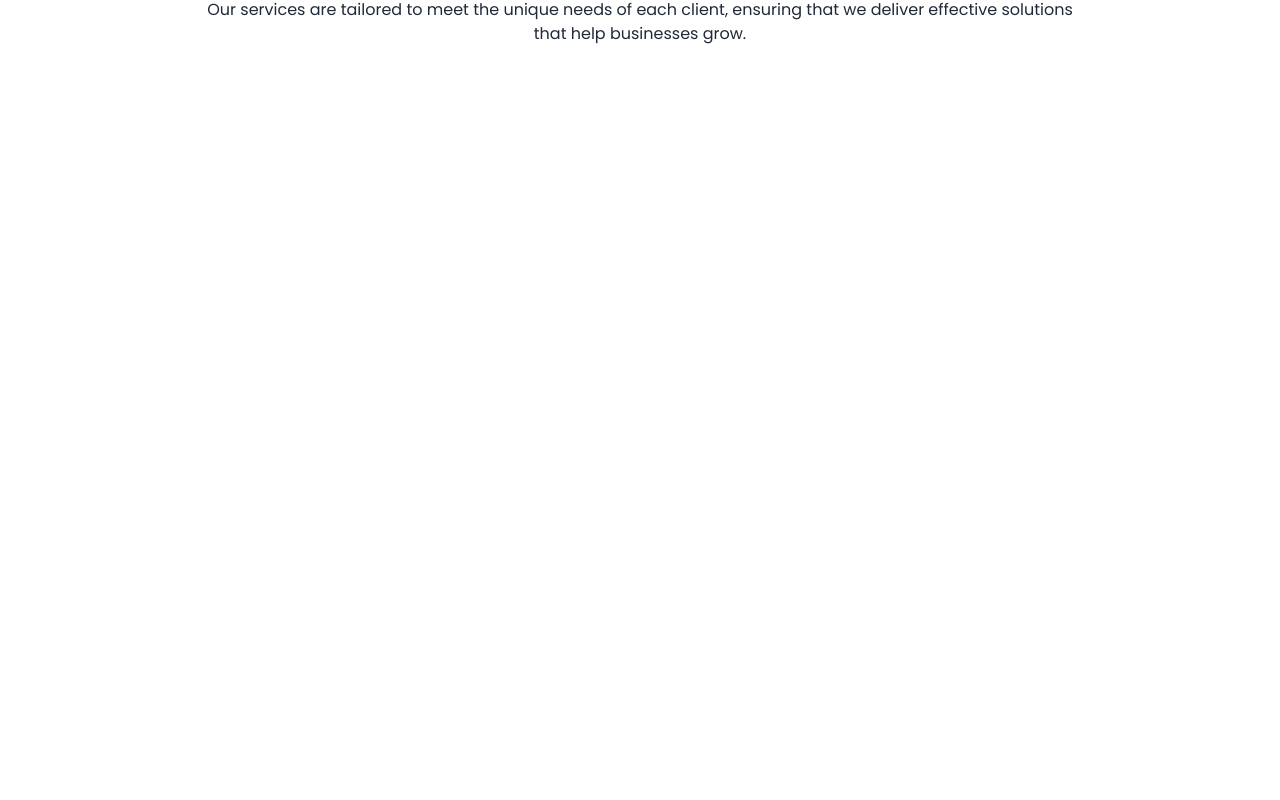
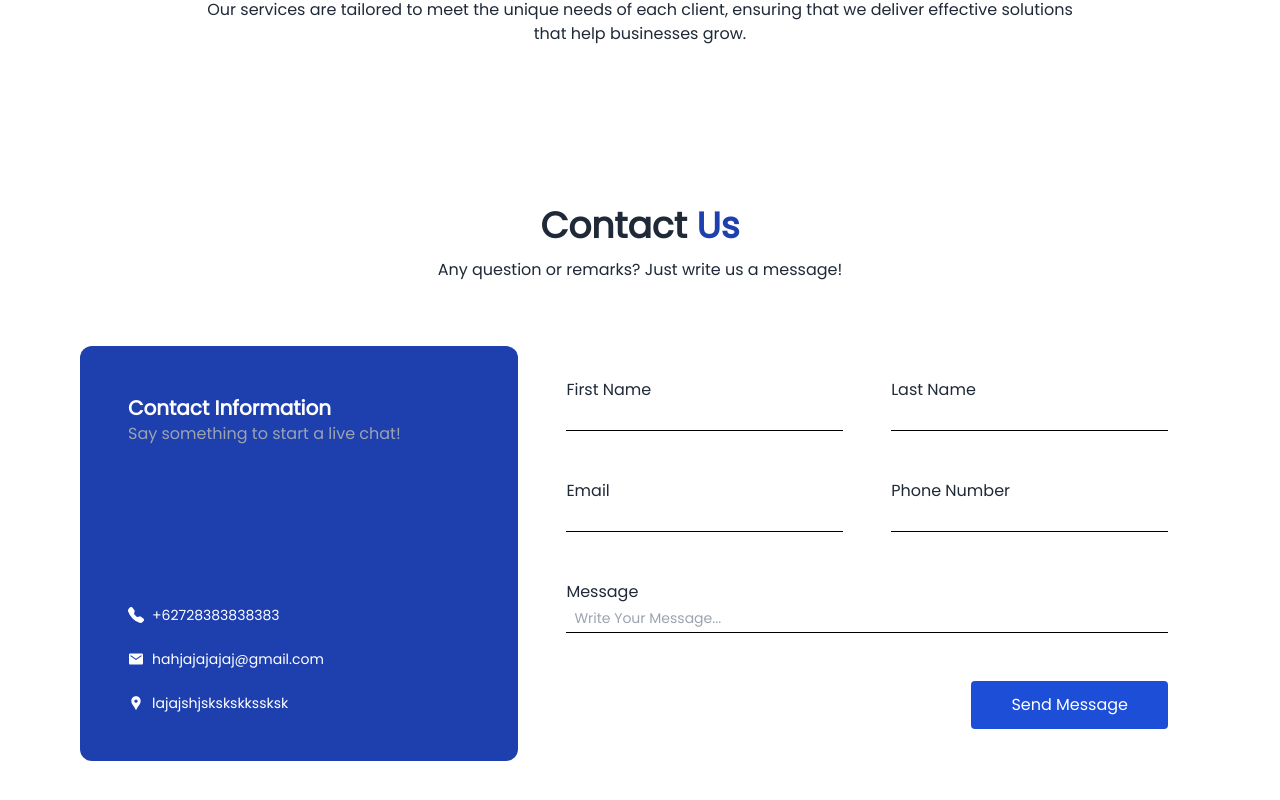
Before and after one commit to HafizhKurniawan26/CreativeSite_Project, a React (Vite) app: page / in a window 1280 px wide. Shown: the part 1908-2708 px from the top of the page. Before the commit the page ends 2114 px from the top, so only its background shows below. Built offline with nearby package versions, Linux system fonts and the light colour scheme.

Commit message:
Form Input

```diff
--- a/package.json
+++ b/package.json
@@ -12,7 +12,9 @@
   "dependencies": {
     "@fontsource/poppins": "^5.1.0",
     "react": "^18.3.1",
-    "react-dom": "^18.3.1"
+    "react-dom": "^18.3.1",
+    "react-hook-form": "^7.54.2",
+    "react-icons": "^5.4.0"
   },
   "devDependencies": {
     "@eslint/js": "^9.13.0",
--- a/src/App.jsx
+++ b/src/App.jsx
@@ -1,8 +1,12 @@
-import Navbar from "./components/Navbar";
+import Navbar from "./components/navbar/Navbar";
 import Jumbotron from "./assets/images/Jumbotron.png";
 import AboutCompany from "./assets/images/AboutCompany.png";
 import { datas, foundedClients } from "./data/datas";
 import "@fontsource/poppins";
+import { BsFillTelephoneFill } from "react-icons/bs";
+import { IoMdMail } from "react-icons/io";
+import { MdLocationPin } from "react-icons/md";
+import FormData from "./components/form/FormData";
 
 export default function App() {
   return (
@@ -77,6 +81,55 @@ export default function App() {
           grow.
         </h3>
       </section>
+
+      {/* Contact Us */}
+      <section className="mb-20">
+        <div>
+          <div className="flex flex-col gap-3">
+            <h1 className="text-4xl font-bold text-center">
+              Contact <span className="text-blue-800">Us</span>
+            </h1>
+            <h3 className="text-center">
+              Any question or remarks? Just write us a message!
+            </h3>
+          </div>
+
+          <div className="grid grid-cols-5 gap-4 mt-16">
+            <div className="flex flex-col bg-blue-800 col-span-2 p-12 rounded-xl  justify-between">
+              {/* Header */}
+              <div>
+                <h1 className="text-xl font-bold text-white">
+                  Contact Information
+                </h1>
+                <p className="text-gray-400">
+                  Say something to start a live chat!
+                </p>
+              </div>
+
+              <div className="flex flex-col gap-6">
+                <div className="flex text-white gap-2 items-center">
+                  <BsFillTelephoneFill />
+                  <p className="text-sm">+62728383838383</p>
+                </div>
+
+                <div className="flex text-white gap-2 items-center">
+                  <IoMdMail />
+                  <p className="text-sm">hahjajajajaj@gmail.com</p>
+                </div>
+
+                <div className="flex text-white gap-2 items-center">
+                  <MdLocationPin />
+                  <p className="text-sm">lajajshjskskskkssksk</p>
+                </div>
+              </div>
+            </div>
+
+            <div className="col-span-3">
+              <FormData />
+            </div>
+          </div>
+        </div>
+      </section>
     </main>
   );
 }
--- a/src/components/Navbar.jsx
+++ /dev/null
@@ -1,99 +0,0 @@
-import React from "react";
-import Logo from "../assets/images/Logo.png";
-
-const Navbar = () => {
-  const scrollToSection = (id) => {
-    const section = document.getElementById(id);
-    if (section) {
-      section.scrollIntoView({
-        behavior: "smooth",
-        block: "center",
-      });
-    }
-  };
-
-  return (
-    <nav className="flex justify-between my-6">
-      <a href="" className="flex items-center gap-2">
-        <img src={Logo} alt="Logo" className="h-8" />
-        <h1 className="text-xl font-semibold">
-          Creative<span className="text-blue-700">Site</span>
-        </h1>
-      </a>
-      <div>
-        <ul className="flex gap-8">
-          <li>
-            <a
-              href=""
-              className="hover:underline hover:underline-offset-4 hover:text-blue-800"
-              onClick={(e) => {
-                e.preventDefault();
-                scrollToSection("home");
-              }}
-            >
-              Home
-            </a>
-          </li>
-          <li>
-            <a
-              href="#about"
-              className="hover:underline hover:underline-offset-4 hover:text-blue-800"
-              onClick={(e) => {
-                e.preventDefault();
-                scrollToSection("about");
-              }}
-            >
-              About
-            </a>
-          </li>
-          <li>
-            <a
-              href="#services"
-              className="hover:underline hover:underline-offset-4 hover:text-blue-800"
-              onClick={(e) => {
-                e.preventDefault();
-                scrollToSection("services");
-              }}
-            >
-              Services
-            </a>
-          </li>
-          <li>
-            <a
-              href=""
-              className="hover:underline hover:underline-offset-4 hover:text-blue-800"
-            >
-              Our Customer
-            </a>
-          </li>
-          <li>
-            <a
-              href=""
-              className="hover:underline hover:underline-offset-4 hover:text-blue-800"
-            >
-              Team
-            </a>
-          </li>
-          <li>
-            <a
-              href=""
-              className="hover:underline hover:underline-offset-4 hover:text-blue-800"
-            >
-              Career
-            </a>
-          </li>
-          <li>
-            <a
-              href=""
-              className="hover:underline hover:underline-offset-4 hover:text-blue-800"
-            >
-              Contact
-            </a>
-          </li>
-        </ul>
-      </div>
-    </nav>
-  );
-};
-
-export default Navbar;
--- /dev/null
+++ b/src/components/form/FormData.jsx
@@ -0,0 +1,42 @@
+import React from "react";
+import { useForm } from "react-hook-form";
+import Input from "./Input";
+
+const FormData = () => {
+  const { register, reset, handleSubmit } = useForm();
+
+  const onSubmit = (data) => {
+    console.log(data);
+    reset();
+  };
+
+  return (
+    <div className="p-8">
+      <form onSubmit={handleSubmit(onSubmit)}>
+        <div className="grid grid-cols-2 gap-12">
+          <Input label="First Name" name="firstname" register={register} />
+          <Input label="Last Name" name="lastname" register={register} />
+          <Input label="Email" name="email" register={register} type="email" />
+          <Input label="Phone Number" name="phone" register={register} />
+          <Input
+            label="Message"
+            name="message"
+            register={register}
+            placeholder="Write Your Message..."
+            className="col-span-2"
+          />
+          <div className="flex justify-end col-span-2">
+            <button
+              type="submit"
+              className="bg-blue-700 py-3 text-center px-10 rounded text-white"
+            >
+              Send Message
+            </button>
+          </div>
+        </div>
+      </form>
+    </div>
+  );
+};
+
+export default FormData;
--- /dev/null
+++ b/src/components/form/Input.jsx
@@ -0,0 +1,25 @@
+import React from "react";
+
+const Input = ({
+  label,
+  name,
+  register,
+  type = "text",
+  placeholder = "",
+  className = "",
+}) => {
+  return (
+    <div className={`flex flex-col ${className}`}>
+      <label htmlFor={name}>{label}</label>
+      <input
+        {...register(name)}
+        id={name}
+        type={type}
+        placeholder={placeholder}
+        className={`py-1 px-2 border-b border-black text-sm`}
+      />
+    </div>
+  );
+};
+
+export default Input;
--- /dev/null
+++ b/src/components/navbar/Navbar.jsx
@@ -0,0 +1,61 @@
+import React from "react";
+import Logo from "../../assets/images/Logo.png";
+import NavLink from "./NavLink";
+
+const Navbar = () => {
+  const scrollToSection = (id) => {
+    const section = document.getElementById(id);
+    if (section) {
+      section.scrollIntoView({
+        behavior: "smooth",
+        block: "center",
+      });
+    }
+  };
+
+  return (
+    <nav className="flex justify-between my-6">
+      <a href="" className="flex items-center gap-2">
+        <img src={Logo} alt="Logo" className="h-8" />
+        <h1 className="text-xl font-semibold">
+          Creative<span className="text-blue-700">Site</span>
+        </h1>
+      </a>
+      <div>
+        <ul className="flex gap-8">
+          <li>
+            <NavLink id="home" label="Home" scrollToSection={scrollToSection} />
+          </li>
+          <li>
+            <NavLink
+              id="about"
+              label="About"
+              scrollToSection={scrollToSection}
+            />
+          </li>
+          <li>
+            <NavLink
+              id="services"
+              label="Services"
+              scrollToSection={scrollToSection}
+            />
+          </li>
+          <li>
+            <NavLink label="Our Customer" />
+          </li>
+          <li>
+            <NavLink label="Team" />
+          </li>
+          <li>
+            <NavLink label="Career" />
+          </li>
+          <li>
+            <NavLink label="Contact" />
+          </li>
+        </ul>
+      </div>
+    </nav>
+  );
+};
+
+export default Navbar;
--- /dev/null
+++ b/src/components/navbar/Navlink.jsx
@@ -0,0 +1,22 @@
+import React from "react";
+
+const NavLink = ({ id, label, scrollToSection }) => {
+  const handleClick = (e) => {
+    e.preventDefault();
+    if (scrollToSection && id) {
+      scrollToSection(id);
+    }
+  };
+
+  return (
+    <a
+      href={`#${id || ""}`}
+      className="hover:underline hover:underline-offset-4 hover:text-blue-800"
+      onClick={handleClick}
+    >
+      {label}
+    </a>
+  );
+};
+
+export default NavLink;
```
Also changed, not shown: 1 other file (tests, documents, lock files or other folders).
